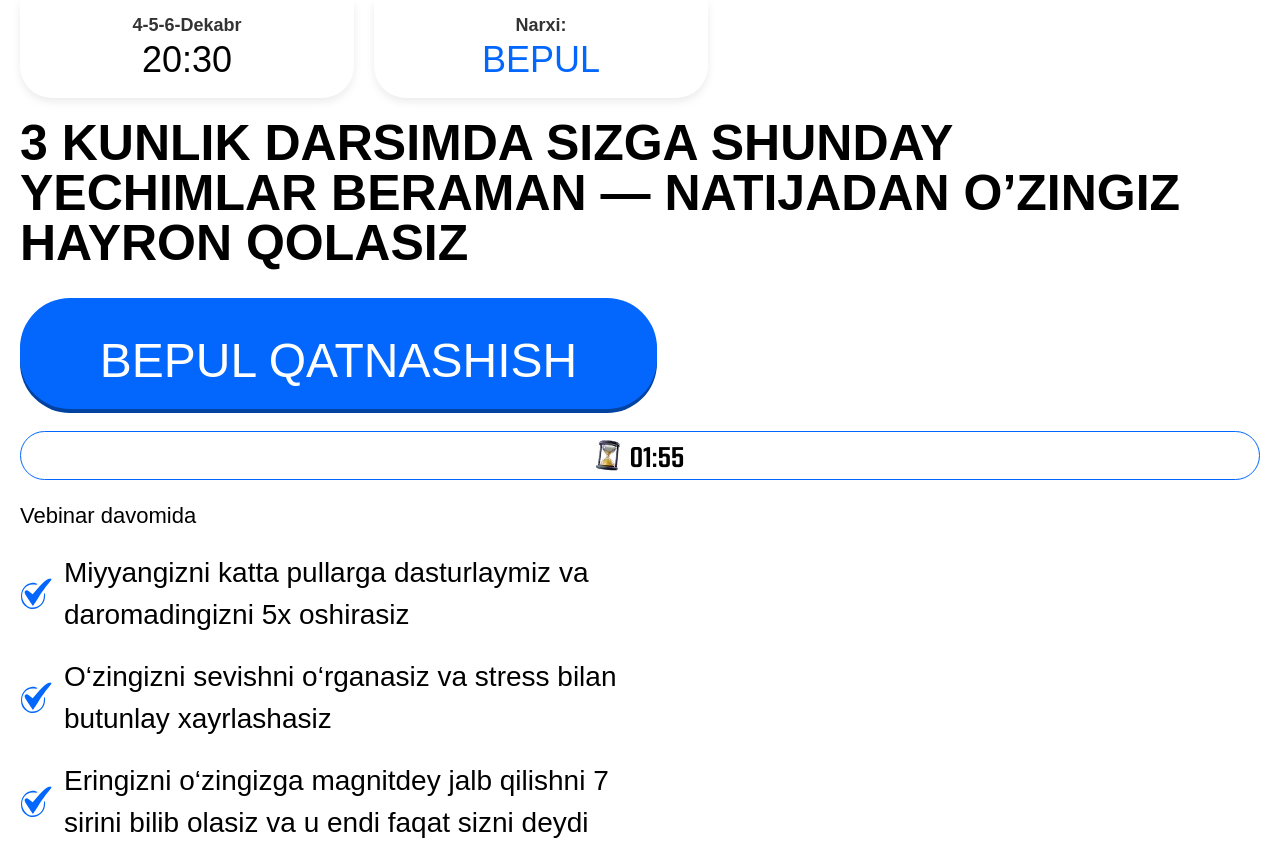
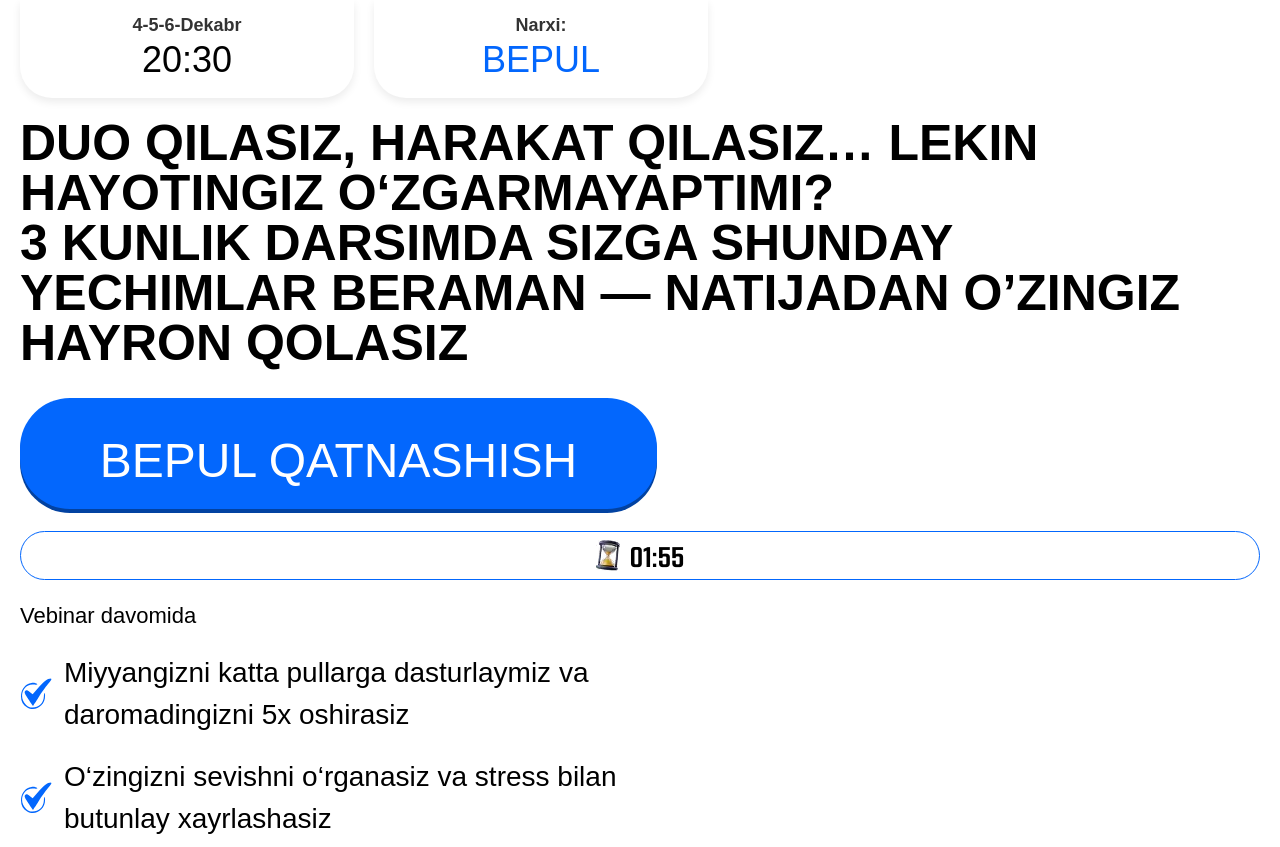
Before and after one commit to bexruz-cyber/abdullapsixolog, a plain HTML site: page index.html in a window 1280 px wide. Shown: the top 847 px of the page. Drawn offline with Linux system fonts and the light colour scheme.

Commit message:
Update index.html

```diff
--- a/index.html
+++ b/index.html
@@ -467,7 +467,9 @@
         </div>
       </div>
       <h1 class="homeTitle">
-3 kunlik darsimda sizga shunday yechimlar beraman — natijadan o’zingiz hayron qolasiz      </h1>
+Duo qilasiz, harakat qilasiz… lekin hayotingiz o‘zgarmayaptimi?
+<br/>
+3 kunlik darsimda sizga shunday yechimlar beraman — natijadan o’zingiz hayron qolasiz     </h1>
       <img src="./images/Home/speaker.avif" alt="mentor" class="tabletMentor" width="549" height="638" loading="lazy" />
 
       <button class="registerBtn hero__registerBtn homeSignUpBtn maxMd_hidden">
```
